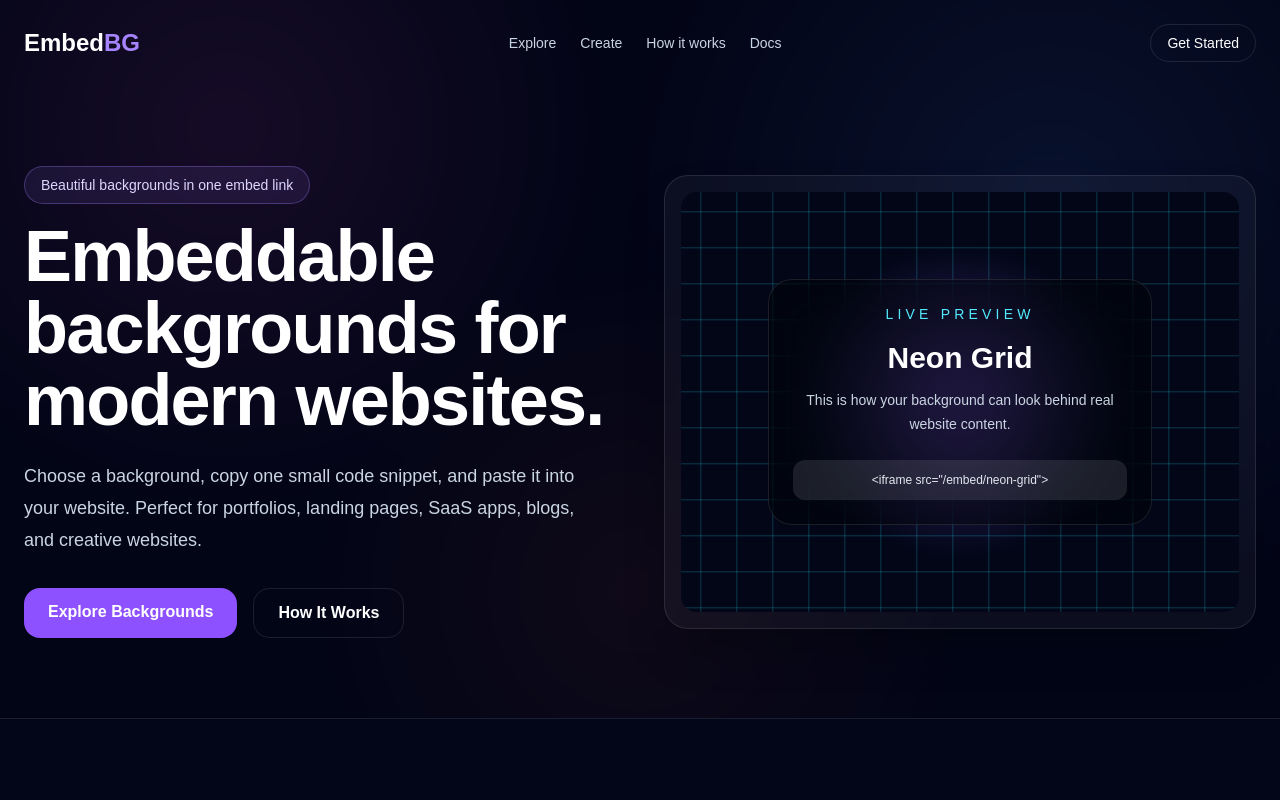
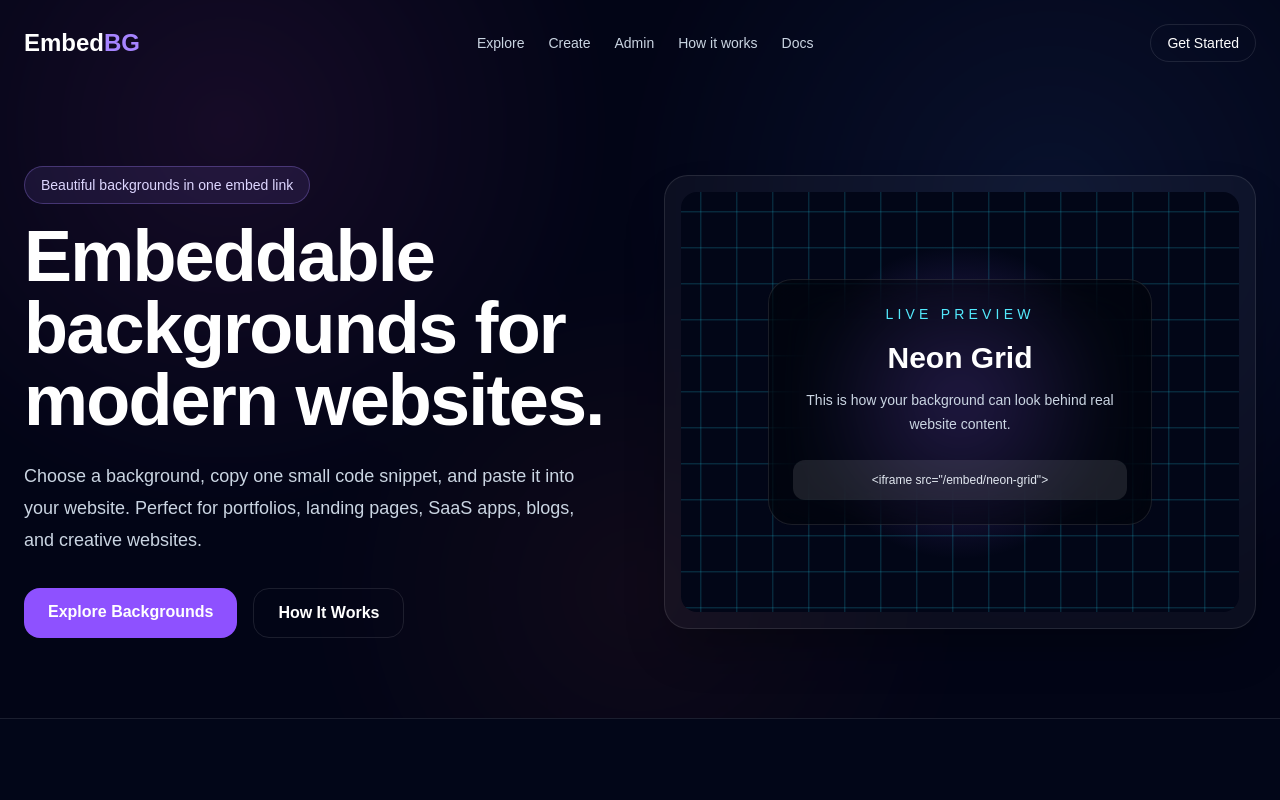
Before and after one commit to Da1jeetSingh/Embeddable-Backgrounds, a Next.js app in the folder embeddable-backgrounds/: page / in a window 1280 px wide. Shown: the top 800 px of the page. Built offline with nearby package versions, Linux system fonts and the light colour scheme; no server answers.

Commit message:
feat: add Admin link to navigation for easier access to admin page

```diff
--- a/embeddable-backgrounds/src/app/page.tsx
+++ b/embeddable-backgrounds/src/app/page.tsx
@@ -19,6 +19,9 @@ export default function HomePage() {
             </a>
             <a href="/create" className="hover:text-white">
               Create
+            </a>
+            <a href="/admin" className="hover:text-white">
+              Admin
             </a>
             <a href="#how-it-works" className="hover:text-white">
               How it works
```
